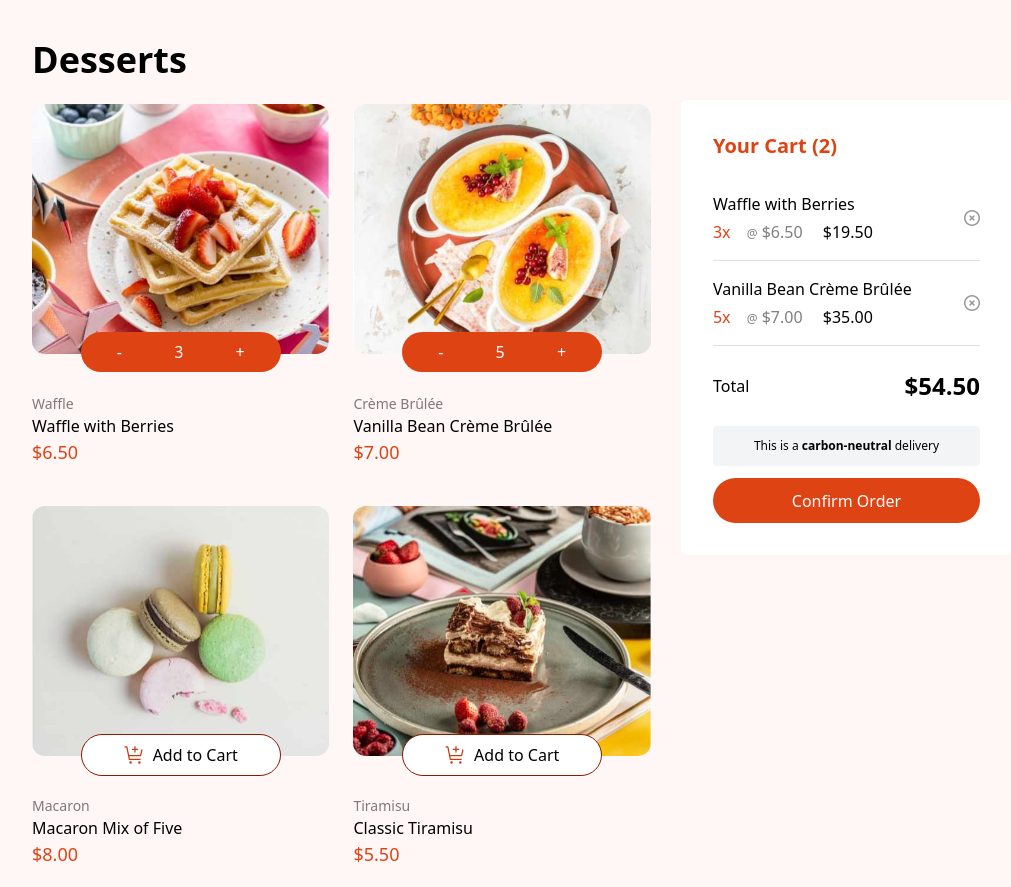
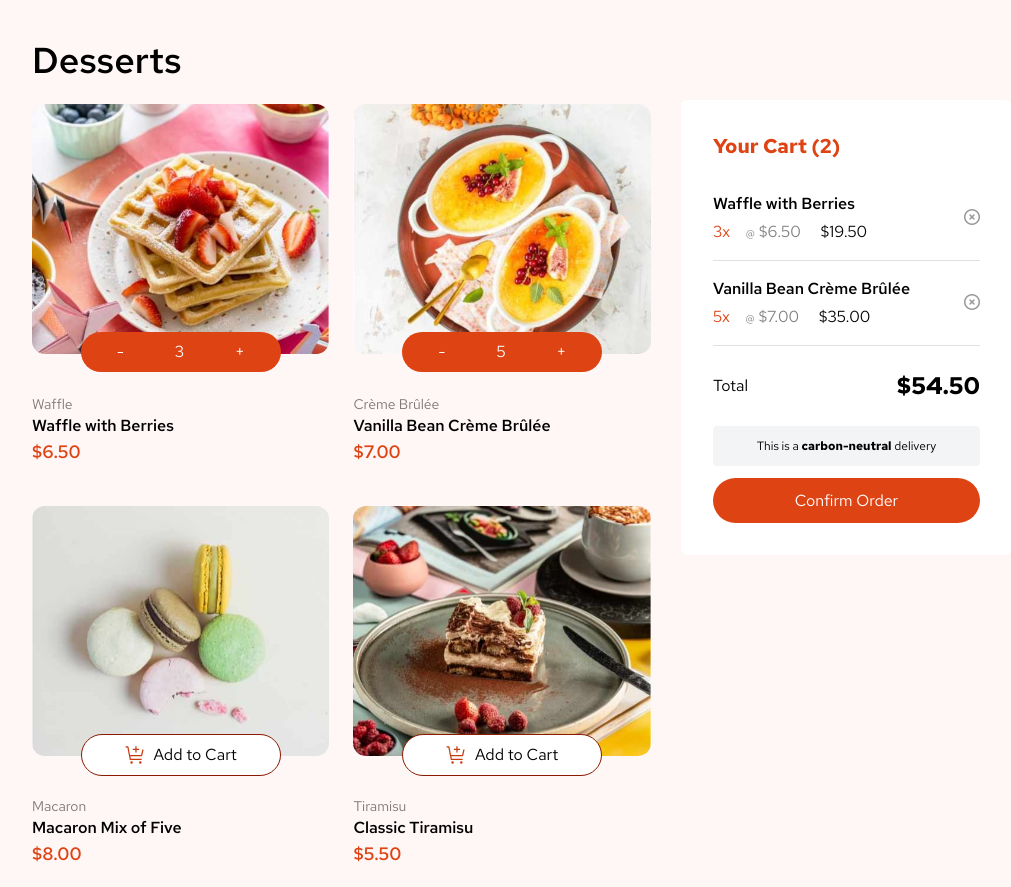
Before and after one commit to ken-gomycode/cart-challenge, a website: page src/index.html in a window 1280 px wide. Shown: the top 887 px of the page, without its empty margins (118-1129 px from the left). Drawn offline with nearby package versions, Linux system fonts and the light colour scheme.

Commit message:
add custom font and update heading style for improved typography

```diff
--- a/src/index.css
+++ b/src/index.css
@@ -1,5 +1,13 @@
+@font-face {
+    font-family: 'RedHatText';
+    src: url('./assets/fonts/RedHatText-VariableFont_wght.ttf') format('truetype-variations');
+    font-weight: 100 900;
+    font-style: normal;
+}
+
 body {
     background: #fff6f6;
+    font-family: 'RedHatText', sans-serif;
 }
 
 .text-primary {
--- a/src/index.html
+++ b/src/index.html
@@ -12,7 +12,7 @@
 <body>
   <main class="my-10 mx-[20px] md:mx-[50px] lg:mx-[150px] md:flex" >
     <section class="w-full md:w-1/2 lg:w-full">
-      <h3 class="text-4xl font-bold">Desserts</h3>
+      <h3 class="text-4xl font-semibold">Desserts</h3>
 
       <div id="products-wrapper" class="grid gap-6 mt-6 md:pb-[100px] md:pr-[30px]">
         <!--  Products will be inserted here -->
```
